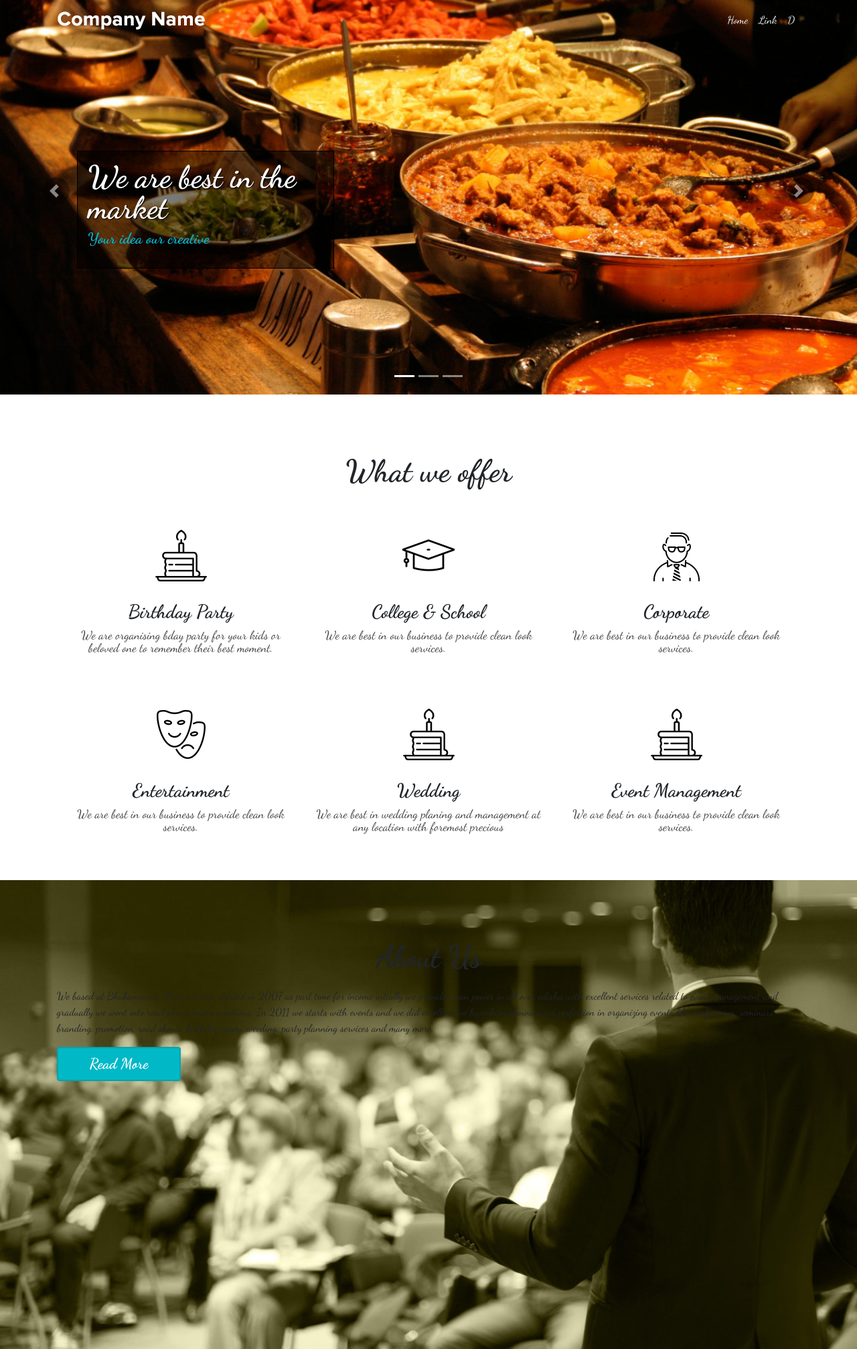
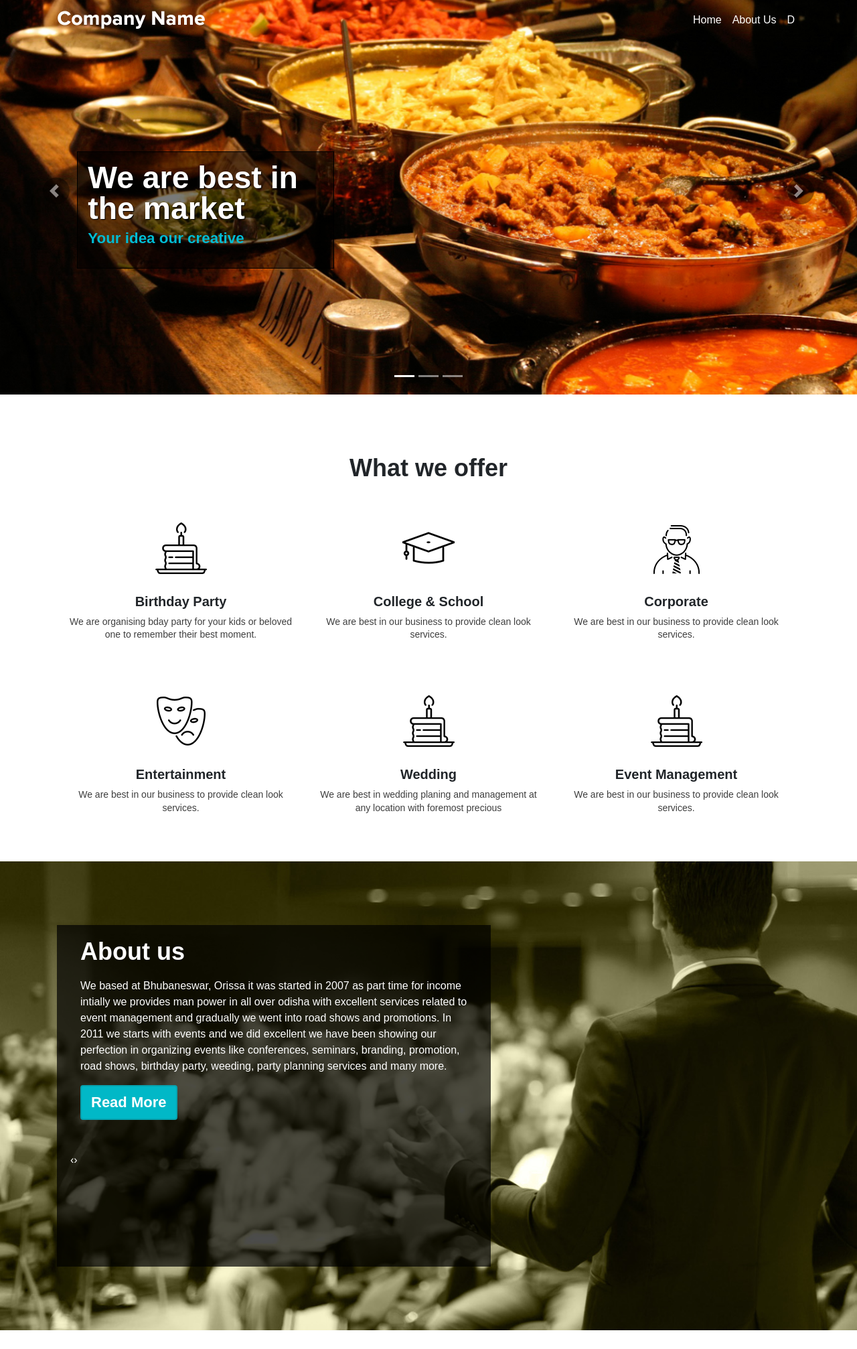
Before and after one commit to pixal-studio2580/creative_xpress, a PHP site: page / in a window 1280 px wide. Shown: the whole page at 67% size. After the commit the page ends 1986 px from the top, so only its background shows below. Run offline with PHP 8.4, Linux system fonts and the light colour scheme; some libraries are stand-ins or nearby versions.

Commit message:
Css updated

```diff
--- a/css/common.css
+++ b/css/common.css
@@ -1,21 +1,22 @@
-
+.db{
+    display: block !important;
+}
 
 .section-heading{
 	margin-top: 20px;
     margin-bottom: 20px;
-    font-size: 46px;
-    text-align: center;
+    font-size: 36px;
     font-weight: 700;
 }
 .grid-title{
-    font-size: 28px;
+    font-size: 20px;
     text-align: center;
     margin-bottom: 0;
     margin-top: 10px;
     font-weight: 700;
 }
 .grid-desc{
-    font-size: 18px;
+    font-size: 14px;
     text-align: center;
     margin-bottom: 0;
     margin-top: 10px;
--- a/css/style.css
+++ b/css/style.css
@@ -1,7 +1,6 @@
 body{
     font-family: 'Arial';
     margin: 0px;
-    font-family: 'Dancing Script', cursive;
 }
 
 #slider_section{
@@ -136,9 +135,6 @@ a.carousel-control-next{
     margin-bottom: 30px;
 }
 
-.db{
-    display: block !important;
-}
 #fix-navmenu{
     position: fixed;
     top: 0px;
@@ -168,6 +164,7 @@ a.carousel-control-next{
     width: 100%;
 }
 
+/*About Us CSS*/
 
 #about_us{
     padding: 70px 0px 70px;
@@ -198,3 +195,12 @@ a.carousel-control-next{
     background-color: rgb(2, 169, 185);
     transition: 1s;
 }
+.about_us_container{
+    float: left;
+    width: 100%;
+    height: 510px;
+    margin-top: 25px;
+    background-color: rgba(0,0,0,0.7);
+    padding: 0px 20px 20px;
+    color: #fff;
+}
--- a/index.html
+++ b/index.html
@@ -12,7 +12,12 @@
         <link href="css/common.css" rel="stylesheet">
         <link href="css/utilities.css" rel="stylesheet">
         <link href="css/responsive.css" rel="stylesheet">
-        <link href="https://fonts.googleapis.com/css?family=Dancing+Script:400,700" rel="stylesheet">
+
+        <!-- <link rel="stylesheet" href="css/docs.theme.min.css"> -->
+        <link rel="stylesheet" href="css/owl.carousel.min.css">
+        <link rel="stylesheet" href="css/owl.theme.default.min.css">
+
+
         <link rel="stylesheet" href="https://maxcdn.bootstrapcdn.com/font-awesome/4.6.1/css/font-awesome.min.css">
         <link rel="icon" type="image/png" sizes="16x16" href="images/fav-icon.png">
         <!-- HTML5 shim and Respond.js for IE8 support of HTML5 elements and media queries -->
@@ -32,7 +37,7 @@
     <div class="collapse navbar-collapse" id="navbarSupportedContent">
       <ul class="navbar-nav ml-md-auto d-md-flex">
         <li class="nav-item active"><a class="nav-link" href="#service">Home</a></li>
-        <li class="nav-item"><a class="nav-link" href="#">Link</a></li>
+        <li class="nav-item"><a class="nav-link" href="#about_us">About Us</a></li>
         <li class="nav-item"><a class="nav-link" href="#">D</a></li>
       </ul>
     </div>
@@ -47,7 +52,7 @@
     <div class="collapse navbar-collapse" id="navbarSupportedContent">
       <ul class="navbar-nav ml-md-auto d-md-flex">
         <li class="nav-item active"><a class="nav-link" href="#service">Home</a></li>
-        <li class="nav-item"><a class="nav-link" href="#">Link</a></li>
+        <li class="nav-item"><a class="nav-link" href="#about_us">About Us</a></li>
         <li class="nav-item"><a class="nav-link" href="#">D</a></li>
       </ul>
     </div>
@@ -112,7 +117,7 @@
 </section> <!-- Slider Section End -->
 
 <section id="service" class="main-section">
-  <h3 class="section-heading">What we offer</h3>
+  <h3 class="section-heading text-center">What we offer</h3>
     <div class="container">
       <div class="float-left mt_40 mb_40"><!-- Upper Row Element -->
         <div class="col-md-4 col-xs-12 float-left">
@@ -170,26 +175,77 @@
 </section>
 
 <section id="about_us" class="main-section">
-  <h3 class="section-heading">About Us</h3>
+
   <div class="container">
-    <div class="col-md-12 no-padding">
-      <p class="">We based at Bhubaneswar, Orissa it was started in 2007 as part time for income intially we provides man power in all over odisha with excellent services related to event management and gradually we went into road shows and promotions. In 2011 we starts with events and we did excellent we have been showing our perfection in organizing events like conferences, seminars, branding, promotion, road shows, birthday party, weeding, party planning services and many more.</p>
-    </div>
-    <div class="col-xs-12 col-md-2 no-padding">
-      <button class="btn read_more">Read More</button>
+    <div class="col-md-7 no-padding">
+      <div class="about_us_container">
+        <div class="owl-carousel owl-theme">
+            <div class="item">
+              <div class="col-md-12">
+                <h2 class="section-heading">About us</h2>
+                <p class="">We based at Bhubaneswar, Orissa it was started in 2007 as part time for income intially we provides man power in all over odisha with excellent services related to event management and gradually we went into road shows and promotions. In 2011 we starts with events and we did excellent we have been showing our perfection in organizing events like conferences, seminars, branding, promotion, road shows, birthday party, weeding, party planning services and many more.</p>
+              <div class="col-md-3 no-padding"><button class="btn read_more">Read More</button></div>
+              </div>
+            </div>
+            <div class="item">
+              <div class="col-md-12">
+                <h2 class="section-heading">Who we are!</h2>
+                <p class="">We based at Bhubaneswar, Orissa it was started in 2007 as part time for income intially we provides man power in all over odisha with excellent services related to event management and gradually we went into road shows and promotions. In 2011 we starts with events and we did excellent we have been showing our perfection in organizing events like conferences, seminars, branding, promotion, road shows, birthday party, weeding, party planning services and many more. We are very flexible at our dealings and hence provide customized solutions to clients according to their requirements and plan the event accordingly.</p>
+              <div class="col-md-3 no-padding"><button class="btn read_more">Read More</button></div>
+              </div>
+            </div>
+            <div class="item">
+              <div class="col-md-12">
+                <h2 class="section-heading">What we do?</h2>
+                <p class="">Our team brings over 9 combined years of experience in different individual field like Production, Marketing, Creativity, Budgeting, Organizing, Staffing etc. We have highly professional team of dedicated employees who deliberately work towards providing quick and speedy solutions to the clients. We have been working with several organizations having different sizes and from varied Industries with different objectives</p>
+              <div class="col-md-3 no-padding"><button class="btn read_more">Read More</button></div>
+              </div>
+            </div>
+        </div>
+
+
+
+      </div>
     </div>
 
-  </div>
-
+  </div> <!-- Container End -->
 </section>
 
 
         <!-- jQuery (necessary for Bootstrap's JavaScript plugins) -->
         <script src="https://ajax.googleapis.com/ajax/libs/jquery/1.11.3/jquery.min.js"></script>
+        <script src="js/owl.carousel.js"></script>
+        <script>
+          $(document).ready(function() {
+              var owl = $('.owl-carousel');
+              owl.owlCarousel({
+                margin: 30,
+                nav: true,
+                loop: true,
+                //default settings:
+                autoplay:true,
+                autoplayTimeout:5000,
+                autoplayHoverPause:false,
+                responsive: {
+                  0: {
+                    items: 1
+                  },
+                  600: {
+                    items: 1
+                  },
+                  1000: {
+                    items: 1
+                  }
+                }
+              })
+            })
+        </script>
         <!-- Include all compiled plugins (below), or include individual files as needed -->
         <script src="js/bootstrap.js"></script>
         <script src="js/home.js"></script>
+
         <script type="text/javascript" src="js/jquery.slimscroll.min.js"></script>
+
 
 </body>
 </html>
```
